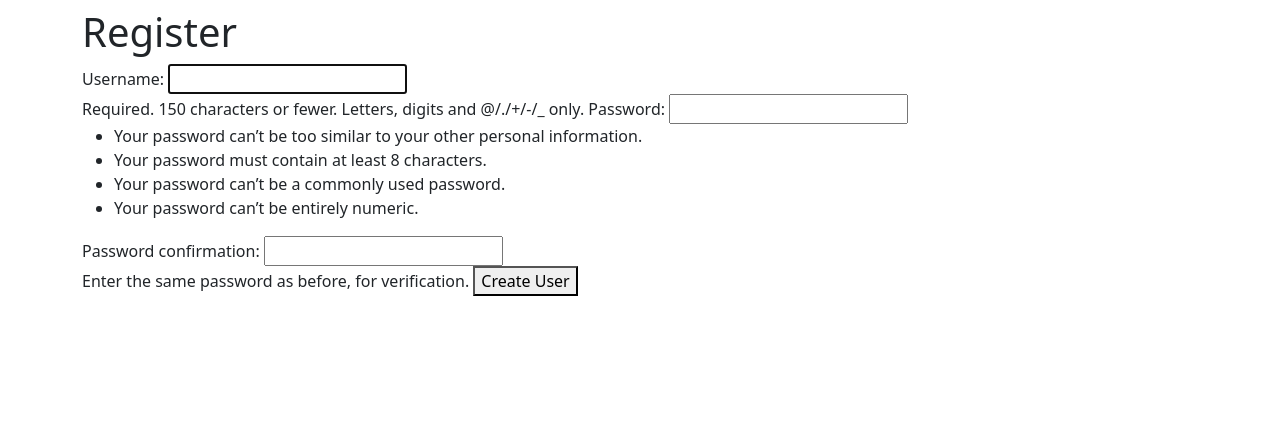
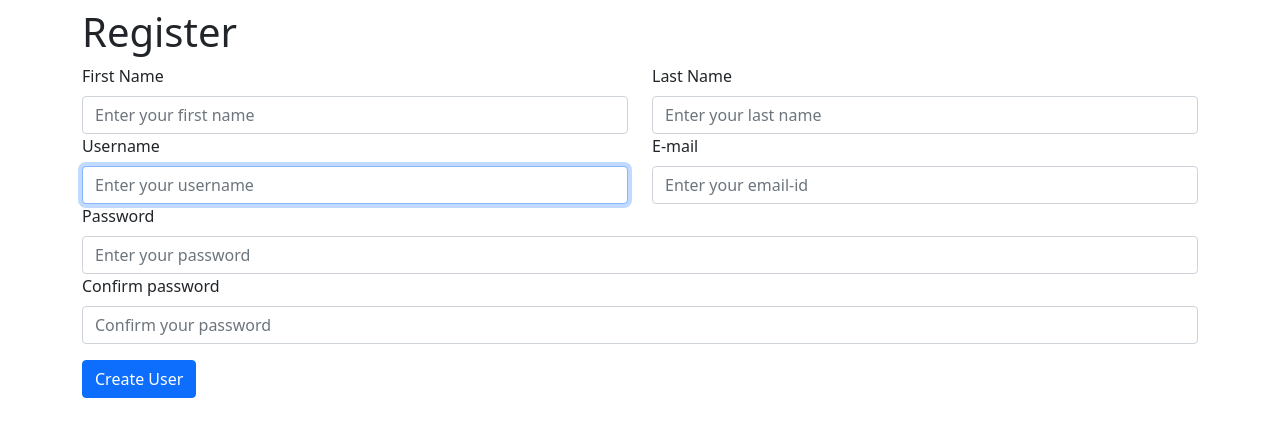
Before and after one commit to softdevm/django_blog_youtube, a Django app: page /authors/create-new-account in a window 1280 px wide. Shown: the part 56-493 px from the top of the page. Run offline with Django 4.2, Linux system fonts and the light colour scheme.

Commit message:
✅ Created CustiomUserRegistrationForm

```diff
--- /dev/null
+++ b/authors/forms.py
@@ -0,0 +1,45 @@
+from django import forms
+from django.contrib.auth.forms import UserCreationForm
+from django.contrib.auth.models import User
+
+class SignupForm(UserCreationForm):
+    def __init__(self, *args, **kwargs):
+        super().__init__(*args, **kwargs)
+
+        self.fields['username'].widget.attrs.update({
+            'class': 'form-control',
+            'placeholder': 'Enter your username'
+        })
+
+        self.fields['first_name'].widget.attrs.update({
+            'class': 'form-control',
+            'placeholder': 'Enter your first name'
+        })
+
+        self.fields['last_name'].widget.attrs.update({
+            'class': 'form-control',
+            'placeholder': 'Enter your last name'
+        })
+
+        self.fields['email'].widget.attrs.update({
+            'class': 'form-control',
+            'placeholder': 'Enter your email-id'
+        })
+
+        self.fields['password1'].widget.attrs.update({
+            'class': 'form-control',
+            'placeholder': 'Enter your password'
+        })
+        self.fields['password2'].widget.attrs.update({
+            'class': 'form-control',
+            'placeholder': 'Confirm your password'
+        })
+    username = forms.CharField(max_length=150)
+    first_name = forms.CharField(max_length=150)
+    last_name = forms.CharField(max_length=150)
+    email = forms.EmailField(max_length=150)
+    password1 = forms.CharField(widget=forms.PasswordInput)
+    password2 = forms.CharField(widget=forms.PasswordInput)
+    class Meta:
+        model = User
+        fields = ['username', 'first_name', 'last_name', 'email', 'password1', 'password2']
--- a/authors/views.py
+++ b/authors/views.py
@@ -1,11 +1,12 @@
 from django.shortcuts import redirect, render
 from django.contrib.auth.forms import UserCreationForm
 from django.contrib import messages
+from .forms import SignupForm
 
 # Create your views here.
 def signUp(request):
     if request.method == "POST":
-        form = UserCreationForm(request.POST)
+        form = SignupForm(request.POST)
         if form.is_valid():
             form.save()
             messages.success(request, "Your account is created successfully")
@@ -13,7 +14,7 @@ def signUp(request):
         else:
             messages.error(request, "Error")
     else:
-        form = UserCreationForm()
+        form = SignupForm()
     return render(request, "authors/register.html", {'form': form})
 
 def logIn(request):
--- a/templates/authors/register.html
+++ b/templates/authors/register.html
@@ -5,9 +5,32 @@
 
 <form method="post">
     {% csrf_token %}
-
-    {{form}}
-
-    <button type="submit">Create User</button>
-</form>
+    <div class="row">
+            <div class="col-md-6">
+                <label for="fname" class="form-label">First Name</label>
+                {{form.first_name}}
+            </div>
+            <div class="col-md-6">
+                <label for="lname" class="form-label">Last Name</label>
+                {{form.last_name}}
+            </div>
+            <div class="col-6">
+                <label for="username" class="form-label">Username</label>
+                {{form.username}}
+            </div>
+            <div class="col-6">
+                <label for="inputAddress2" class="form-label">E-mail</label>
+                {{form.email}}
+            </div>
+            <div class="col-12">
+                <label for="password" class="form-label">Password</label>
+                {{form.password1}}
+            </div>
+            <div class="col-12">
+                <label for="confirm password" class="form-label">Confirm password</label>
+                {{form.password2}}
+            </div>
+        </div>
+        <button type="submit" class="btn btn-primary mt-3">Create User</button>
+    </form>
 {% endblock content %}
```
Also changed, not shown: db.sqlite3.
